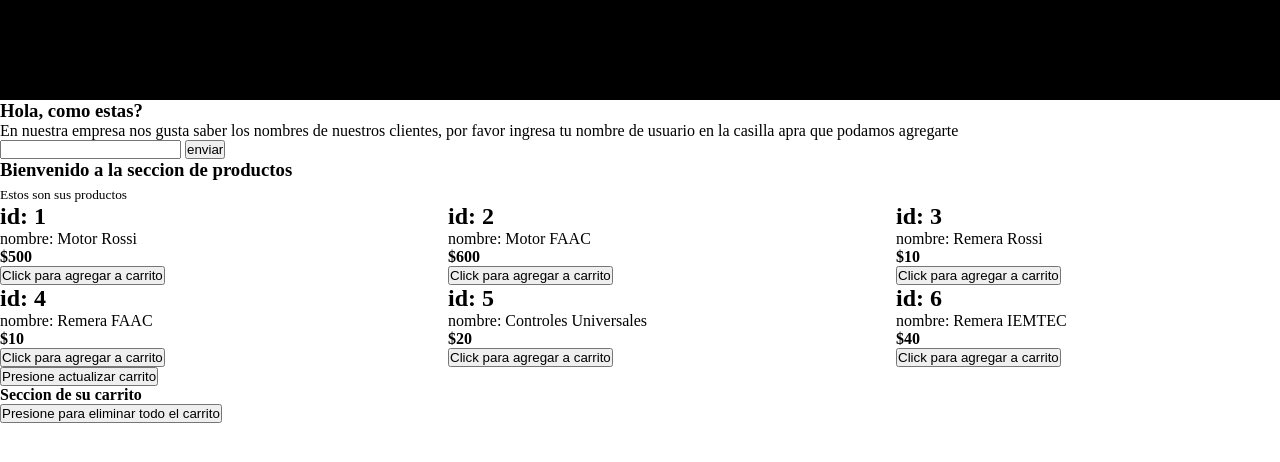
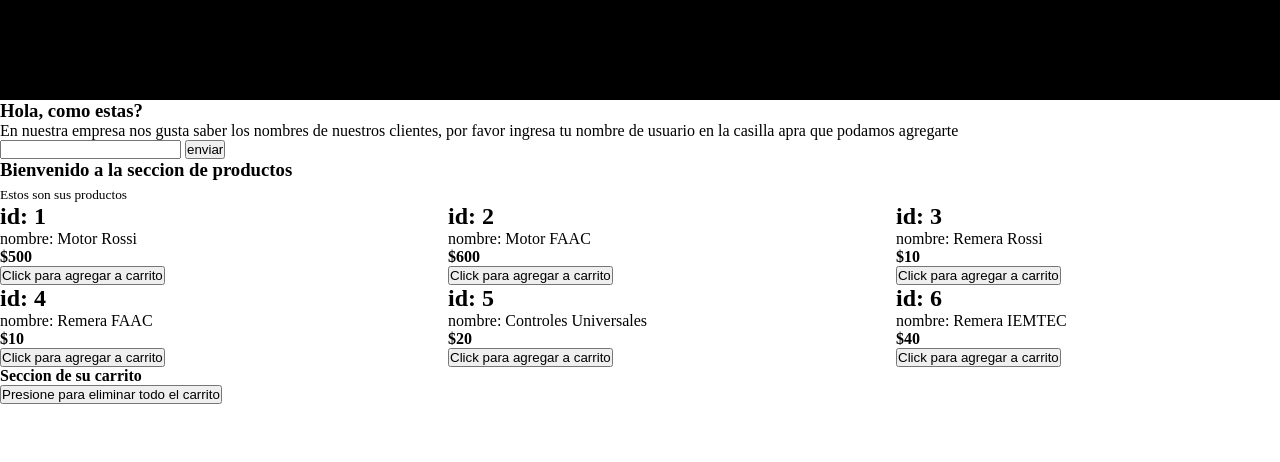
Before and after one commit to EzequielBengoechea224/PreEntrega3Bengoechea-JS, a website: page index.html in a window 1280 px wide. Drawn offline with Linux system fonts and the light colour scheme.

Commit message:
Quite un boton que estaba de mas

```diff
--- a/index.html
+++ b/index.html
@@ -10,7 +10,7 @@
     <header></header>
     <section id="entrada"></section>
     <section id="productos"></section>
-    <input id="btnMostrarCarrito" type="button" value="Presione actualizar carrito">
+    <!-- <input id="btnMostrarCarrito" type="button" value="Presione actualizar carrito"> -->
     <section id="carrito">
         <h4>Seccion de su carrito</h4>
         <div id="contCarrito"></div>
```
